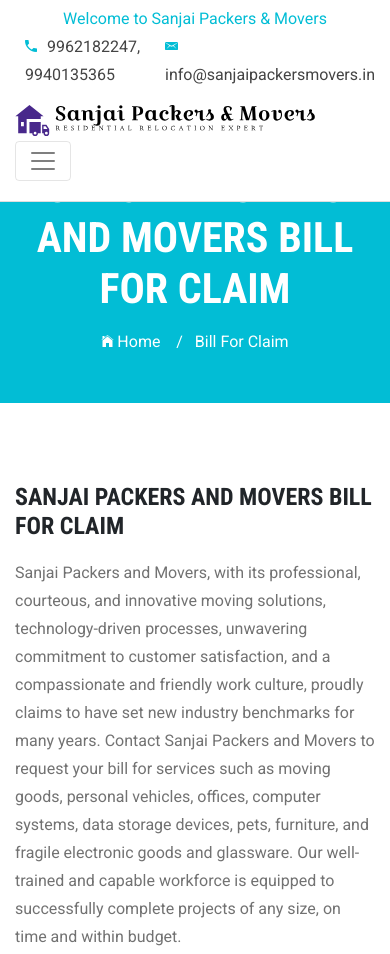
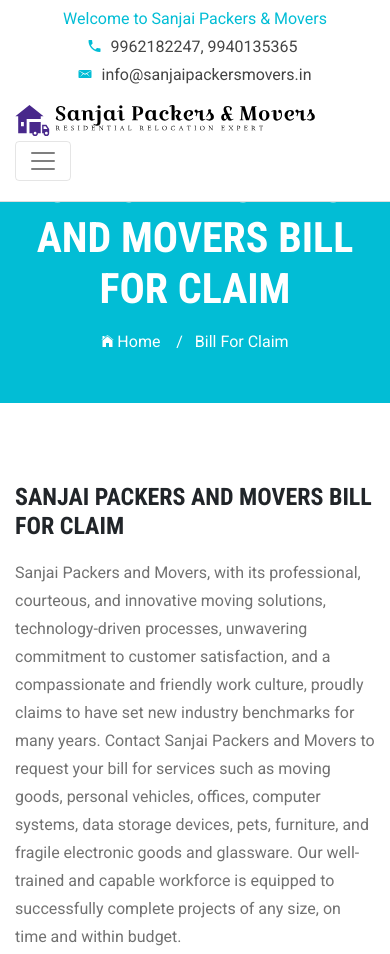
Before and after one commit to Chandru3090/sanjai-packers-and-movers-jquery, a plain HTML site: page bill-for-claim.html in a window 390 px wide. Shown: the top 954 px of the page. Drawn offline with Linux system fonts and the light colour scheme; files whose address does not match are found by name; a web font is replaced by a local one.

```diff
--- a/bill-for-claim.html
+++ b/bill-for-claim.html
@@ -1,20 +1,12 @@
 <!DOCTYPE html>
-
-<!--
- // WEBSITE: https://themefisher.com
- // TWITTER: https://twitter.com/themefisher
- // FACEBOOK: https://www.facebook.com/themefisher
- // GITHUB: https://github.com/themefisher/
--->
-
-<html class="no-js">
+<html>
 
 <head>
   <!-- Basic Page Needs
         ================================================== -->
   <meta charset="utf-8">
   <meta http-equiv="Content-Type" content="text/html; charset=utf-8">
-  <link rel="icon" href="favicon.ico">
+  <link rel="icon" href="./images/favicon.ico">
   <title>Sanjai Packers and Movers | Residential Relocation Expert | Bill For Claim</title>
   <meta name="description" content="">
   <meta name="keywords" content="">
--- a/css/style.css
+++ b/css/style.css
@@ -268,6 +268,12 @@
 
   .top-header ul li {
     display: block;
+  }
+}
+
+@media screen and (max-width: 767px) {
+  .top-header ul {
+    display: block !important;
   }
 }
 
```
Also changed, not shown: about.html (+2 -9 lines), contact.html (+2 -9 lines), index.html (+2 -2 lines), service.html (+2 -10 lines), images/favicon.ico (added).
